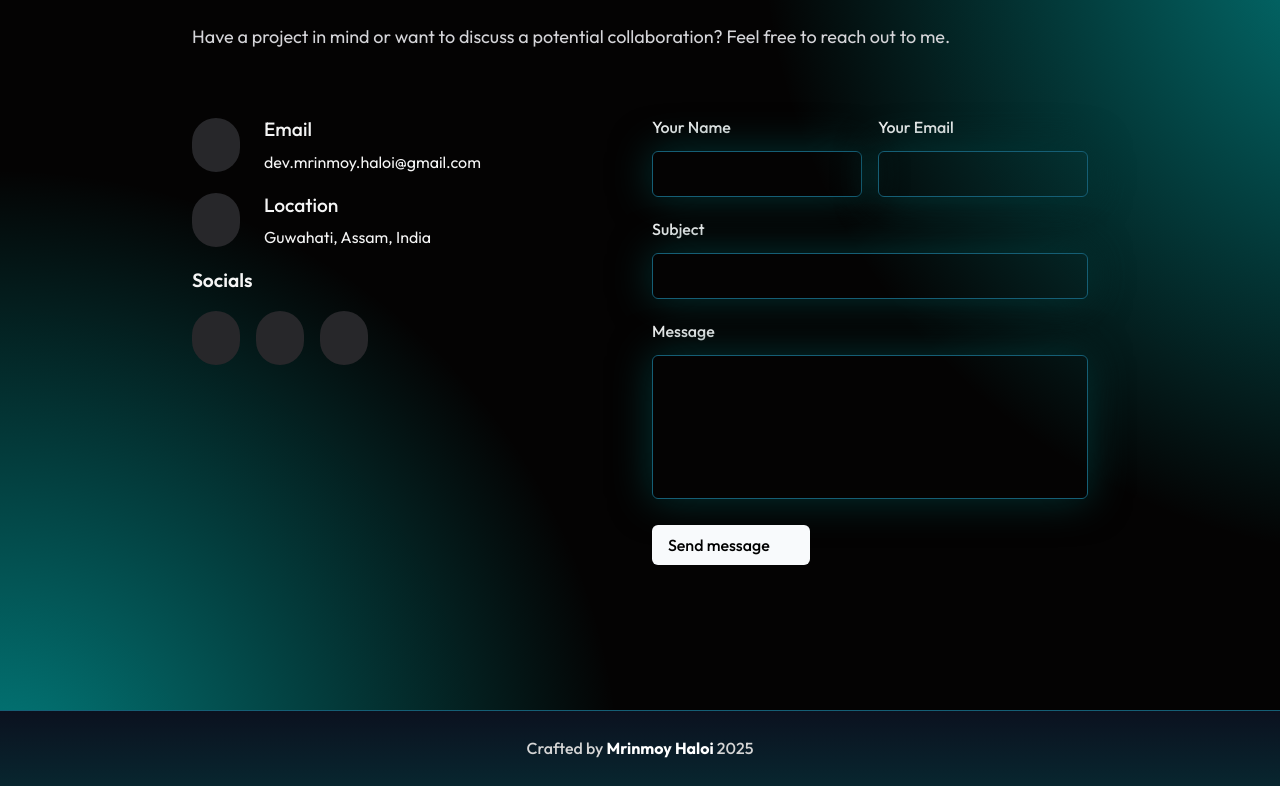
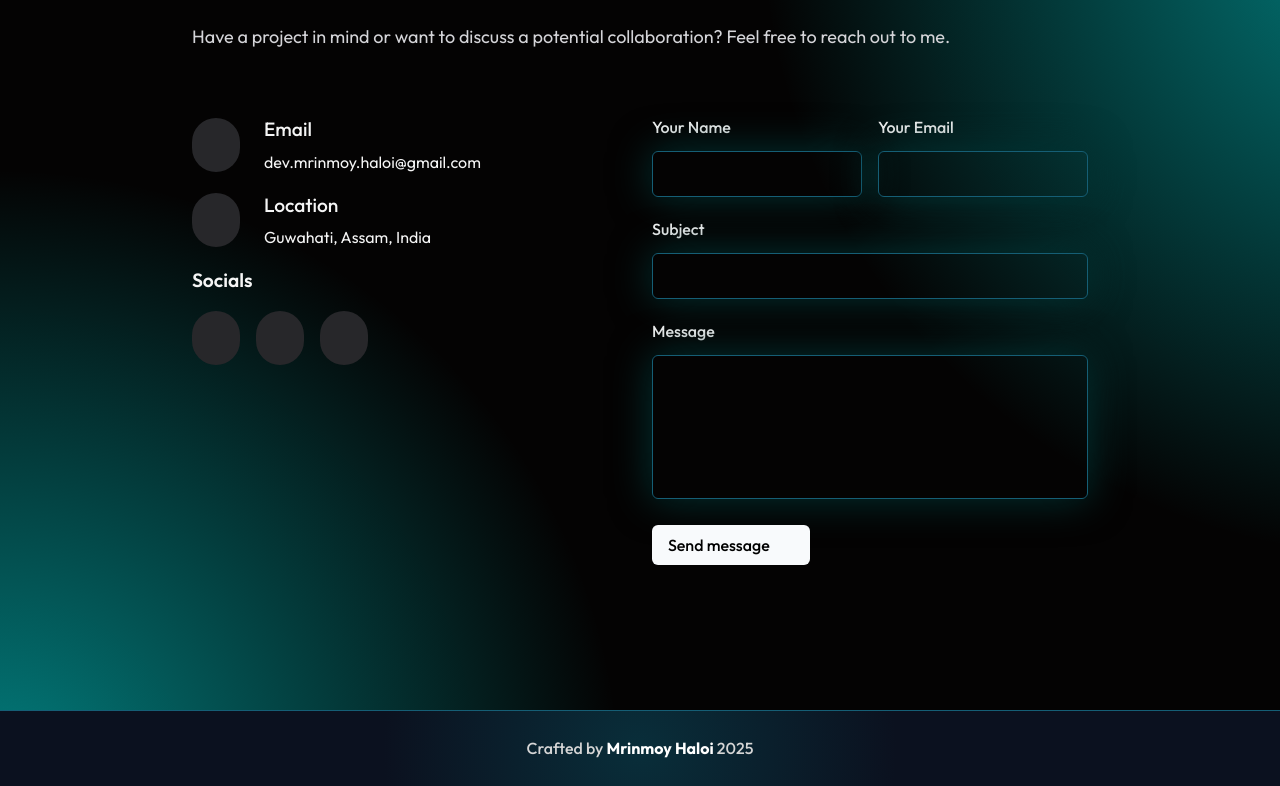
Before and after one commit to MrinmoyHaloi/mrinmoyhaloi.github.io, a SvelteKit app: page / in a window 1280 px wide. Shown: the part 2795-3581 px from the top of the page. Built offline with nearby package versions, Linux system fonts and the light colour scheme; some icons are missing.

Commit message:
fix: update footer background

```diff
--- a/src/routes/+layout.svelte
+++ b/src/routes/+layout.svelte
@@ -15,7 +15,7 @@ footer {
 	place-items: center;
 	padding: 1rem;
 	outline: 1px solid #155e75;
-	background: linear-gradient(to bottom, #0b111f, #08262f);
+	background: radial-gradient(circle, #092e3a 0%, #0b111f 40%);
 	p {
 		width: fit-content;
 		font-weight: 500;
```
